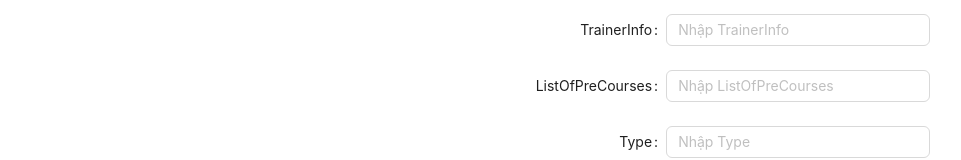
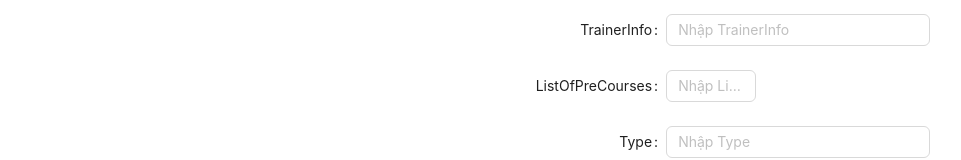
Before and after one commit to nhuantho/training-system, a React (Create React App) app: page /themkhoahoc in a window 1280 px wide. Shown: the part 420-580 px from the top of the page, without its empty margins (18-979 px from the left). Built offline with nearby package versions, Linux system fonts and the light colour scheme.

Commit message:
first commit

```diff
--- a/src/Component/Admin/ActionCourse/AddCourse.js
+++ b/src/Component/Admin/ActionCourse/AddCourse.js
@@ -1,7 +1,7 @@
 import React from "react";
 
 import { useNavigate } from "react-router-dom";
-import { Button, Form, Input } from "antd";
+import { Button, Form, Input, InputNumber } from "antd";
 import axios from "axios";
 import swal from "sweetalert";
 export default function AddCourse() {
@@ -92,7 +92,7 @@ export default function AddCourse() {
             <Input placeholder="Nhập TrainerInfo" />
           </Form.Item>
           <Form.Item name="ListOfPreCourses" label="ListOfPreCourses">
-            <Input placeholder="Nhập ListOfPreCourses" />
+            <InputNumber placeholder="Nhập ListOfPreCourses" />
           </Form.Item>
           <Form.Item name="Type" label="Type">
             <Input placeholder="Nhập Type" />
```
